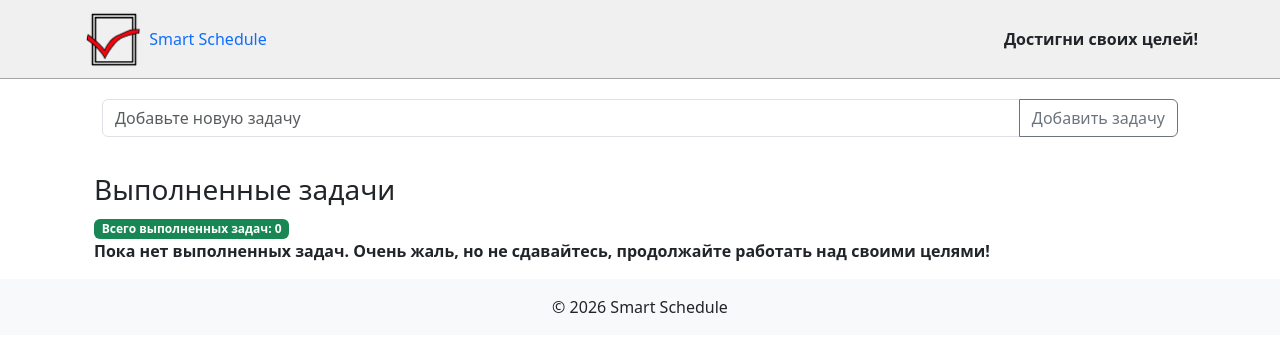
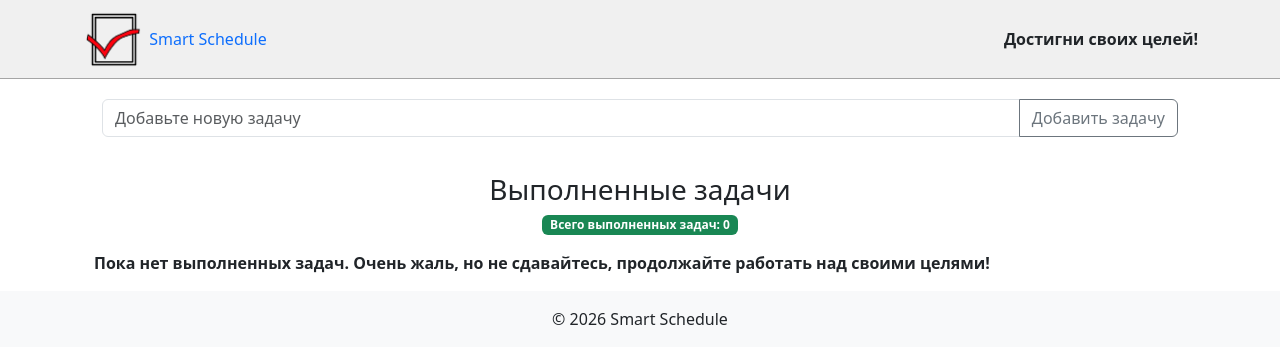
Before and after one commit to ImagineLost/Smart_schedule, a Vue app in the folder App/: page / in a window 1280 px wide. Shown: the top 364 px of the page. Built offline with nearby package versions, Linux system fonts and the light colour scheme.

Commit message:
This thin is in a column

```diff
--- a/App/src/components/TodosDoneCheck.vue
+++ b/App/src/components/TodosDoneCheck.vue
@@ -8,7 +8,7 @@ export default {
 
 <template>
   <div class="container">
-    <div>
+    <div class="d-flex align-items-center flex-column mb-3">
       <h3>Выполненные задачи</h3>
       <span class="badge bg-success">Всего выполненных задач: {{ totalDone }}</span>
     </div>
```
